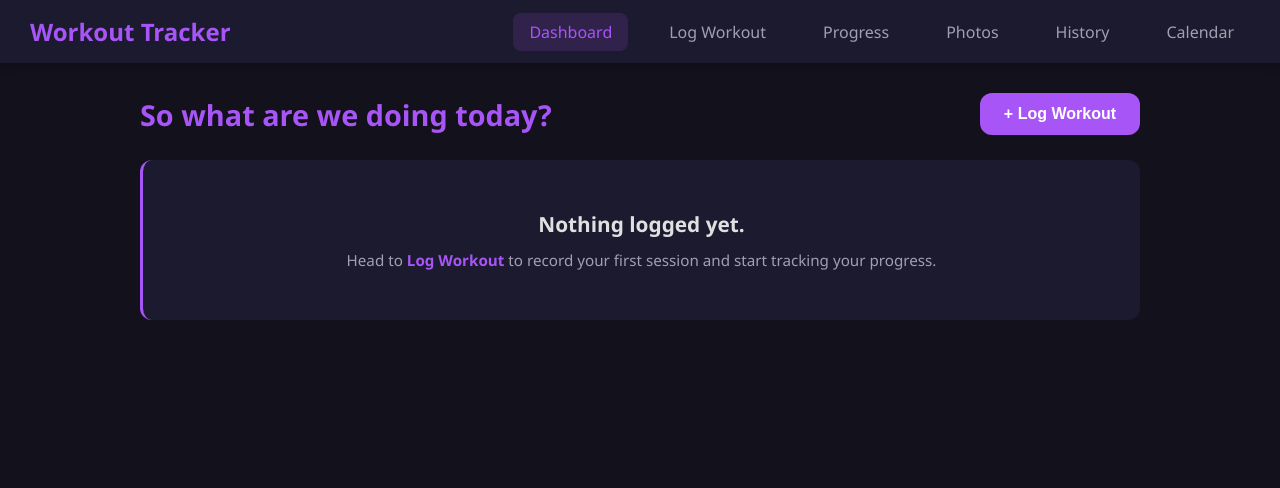
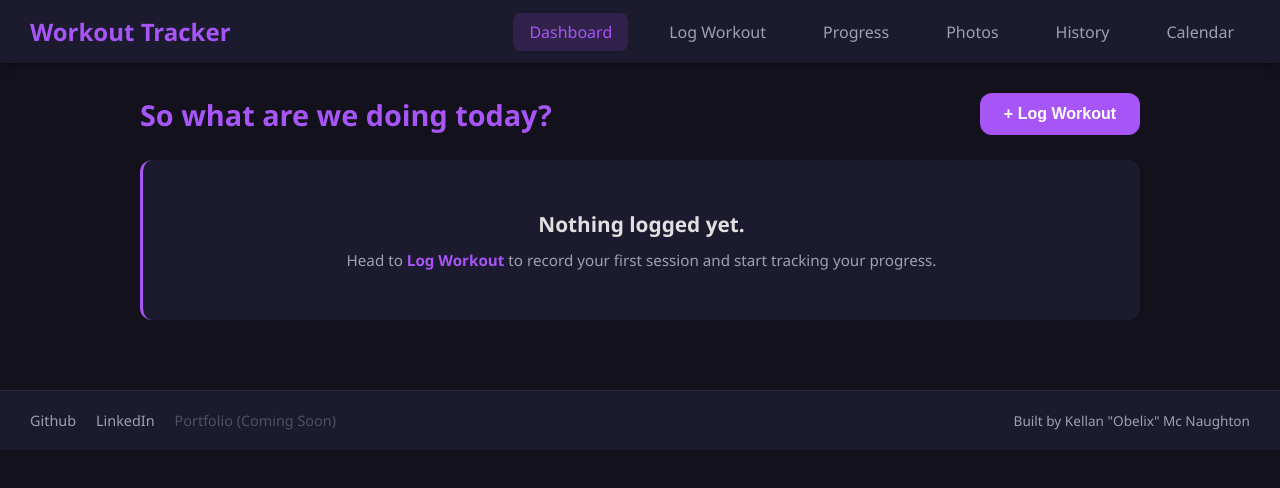
Before and after one commit to McKwakkle/workout-tracker, a React (Create React App) app: page / in a window 1280 px wide. Shown: the top 488 px of the page. Built offline with nearby package versions, Linux system fonts and the light colour scheme.

Commit message:
Add footer with links and credit information

```diff
--- a/src/App.css
+++ b/src/App.css
@@ -1705,6 +1705,43 @@ body {
   font-size: 0.8rem;
   text-transform: uppercase;
   letter-spacing: 0.05rem;
+}
+
+.site-footer {
+  background-color: #1c1a2e;
+  border-top: 1px solid #2d2b42;
+  padding: 20px 30px;
+  display: flex;
+  align-items: center;
+  justify-content: space-between;
+  margin-top: 40px;
+}
+
+.footer-links {
+  display: flex;
+  gap: 20px;
+}
+
+.footer-link {
+  color: #a0a0b0;
+  text-decoration: none;
+  font-size: 0.9rem;
+  transition: color 0.3s ease;
+}
+
+.footer-link:hover {
+  color: #a855f7;
+}
+
+.footer-link-disabled {
+  opacity: 0.4;
+  cursor: default;
+  pointer-events: none;
+}
+
+.footer-credit {
+  color: #a0a0b0;
+  font-size: 0.85rem;
 }
 
 /*Time for mobile styling*/
@@ -1964,4 +2001,11 @@ body {
   .cal-set-row {
     flex-wrap: wrap;
   }
-}
+
+  .site-footer {
+    flex-direction: column;
+    gap: 15px;
+    text-align: center;
+    padding: 20px 15px;
+  }
+}
--- a/src/App.js
+++ b/src/App.js
@@ -72,6 +72,31 @@ function App() {
             <Route path="/calendar" element={<Calendar />} />
           </Routes>
         </main>
+
+        <footer className="site-footer">
+          <div className="footer-links">
+            <a
+              href="https://github.com/McKwakkle"
+              target="_blank"
+              rel="noreferrer"
+              className="footer-link"
+            >
+              Github
+            </a>
+            <a
+              href="https://www.linkedin.com/in/kellan-mc-naughton-906653120/"
+              target="_blank"
+              rel="noreferrer"
+              className="footer-link"
+            >
+              LinkedIn
+            </a>
+            <a href="#" className="footer-link footer-link-disabled">
+              Portfolio (Coming Soon)
+            </a>
+          </div>
+          <p className="footer-credit">Built by Kellan "Obelix" Mc Naughton</p>
+        </footer>
       </div>
     </Router>
   );
```
